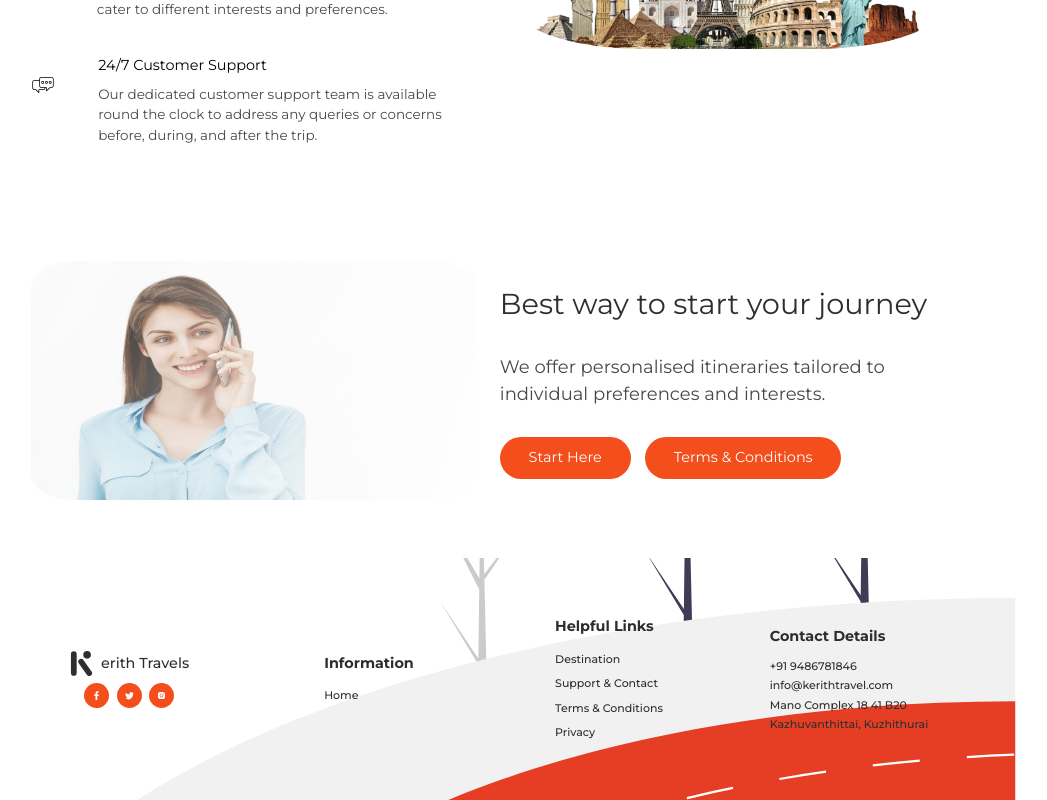
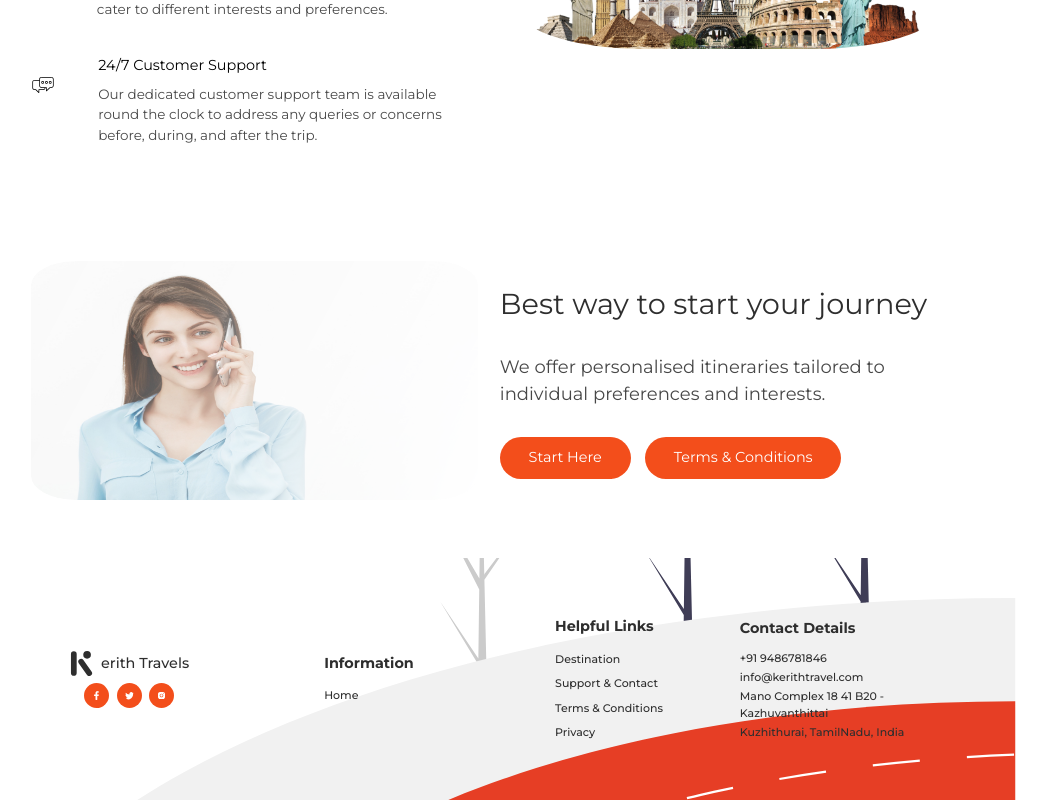
Before and after one commit to aswinandro/kerith-trav, a React (Vite) app: page / in a window 1280 px wide. Shown: the part 2969-3769 px from the top of the page, without its empty margins (151-1198 px from the left). Built offline with nearby package versions, Linux system fonts and the light colour scheme.

Commit message:
Update Footer.jsx

```diff
--- a/src/Components/Footer/Footer.jsx
+++ b/src/Components/Footer/Footer.jsx
@@ -74,8 +74,8 @@ const Footer = () => {
           <span className="linkTitle">Contact Details</span>
           <a href="tel:+919486781846"><span className="phone">+91 9486781846</span></a>
           <a href="mailto:info@kerithtravel.com"><span className="email">info@kerithtravel.com</span></a>
-          <span className="email">Mano Complex 18 41 B20</span>
-          <span className="email">Kazhuvanthittai, Kuzhithurai</span>
+          <span className="email">Mano Complex 18 41 B20 - Kazhuvanthittai</span>
+          <span className="email">Kuzhithurai, TamilNadu, India</span>
         </div>
       </div>
       {showTerms && <TermsModal onClose={() => setShowTerms(false)} />}
```
